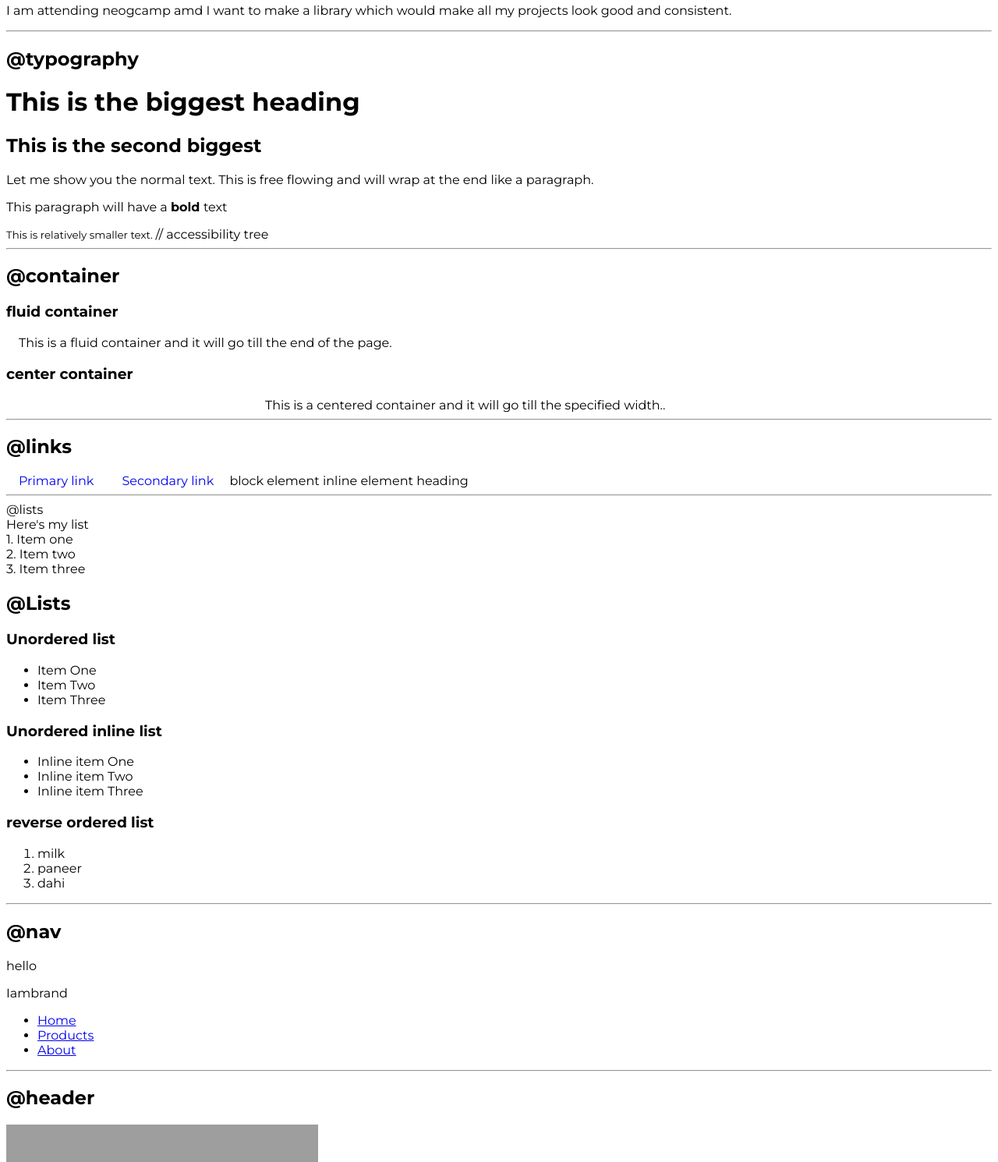
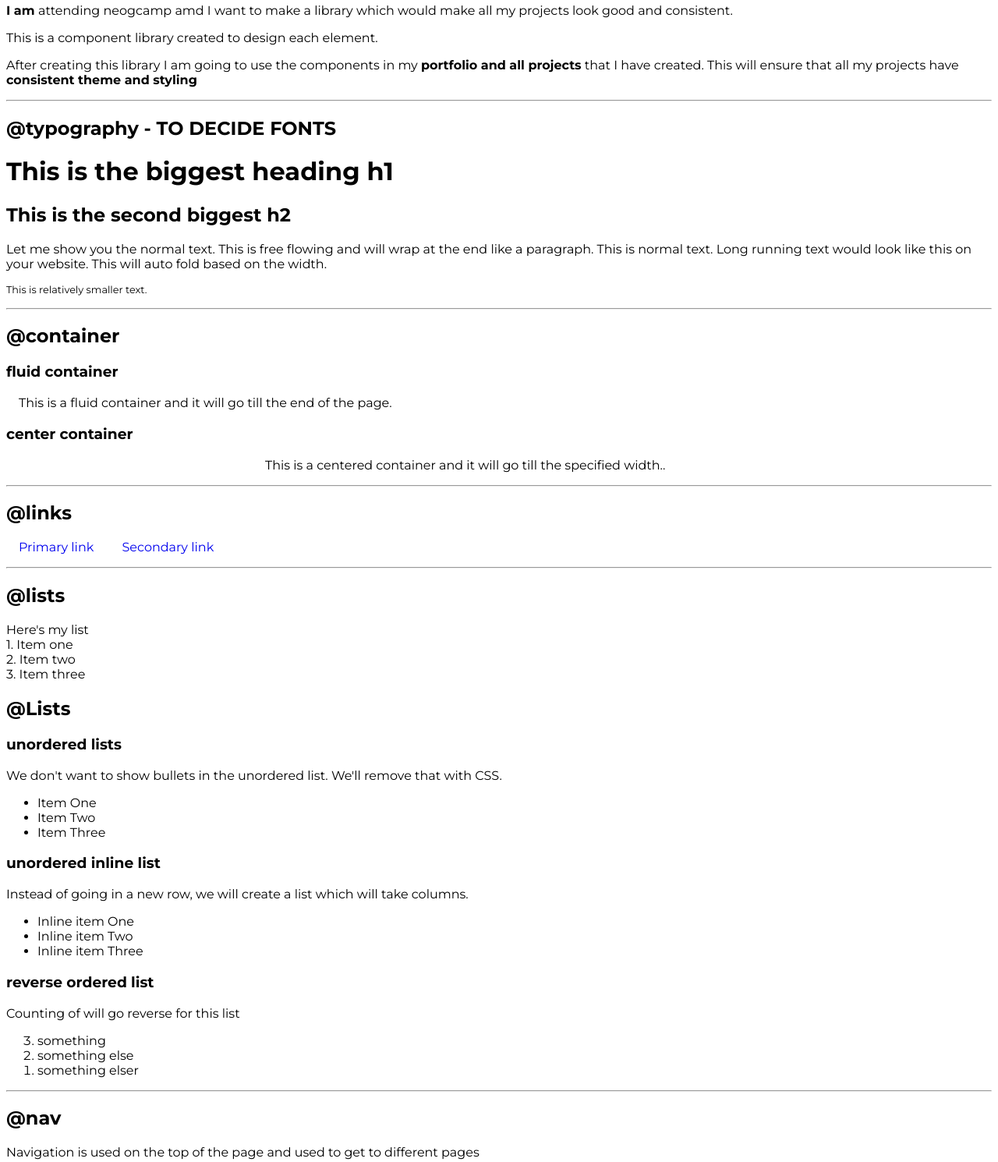
Before and after one commit to swapnilbawane/neogcamp-lessonthree-css-live, a plain HTML site: page index.html in a window 1280 px wide. Shown: the part 78-1568 px from the top of the page at 78% size. Drawn offline with Linux system fonts and the light colour scheme; grey boxes are pictures that could not be loaded.

Commit message:
component library and portfolio website

```diff
--- a/index.html
+++ b/index.html
@@ -8,39 +8,54 @@
     <title>Component library </title>
 </head>
 <body>
+    <!-- TOP PORTION - DECIDES WHAT IS THE TOPIC -->
+    <!-- We write the main description here  -->
+
     <h1> Welcome to Swapnil's component library </h1>
-    <p> I am attending neogcamp amd I want to make a library which would make all my projects look good and consistent. </p>
-    <hr>
+    <p> <strong> I am </strong> attending neogcamp amd I want to make a library which would make all my projects look good and consistent. </p>
+    <p> This is a component library created to design each element. </p>
+    <p> After creating this library I am going to use the components in my <strong> portfolio and all projects</strong> that I have created. This will ensure that all my projects have <strong> consistent theme and styling </strong> </p>
 
-    <h2>@typography</h2>
-    <h1>This is the biggest heading</h1>
-    <h2> This is the second biggest </h2>
-    <p> Let me show you the normal text. This is free flowing and will wrap at the end like a paragraph.</p>
-    <p> This paragraph will have a <strong> bold </strong> text </p>
-    <small> This is relatively smaller text. </small>
-    // accessibility tree
+    <!-- DECIDES WHAT IS THE FONT. FORMATTING FONTS FROM HERE  -->
+    <!-- We import fonts here  -->
 
     <hr>
+    <h2>@typography - TO DECIDE FONTS </h2>
 
+    <h1>This is the biggest heading h1 </h1>
+    <h2> This is the second biggest h2 </h2>
+    <p> Let me show you the normal text. This is free flowing and will wrap at the end like a paragraph. This is normal text. Long running text would look like this on your website. This will auto fold based on the width. </p>
+
+    <p class="text-sm"> This is relatively smaller text. </p>
+
+    <!-- ALL ABOUT FORMATTING CONTAINERS -->
+    <!-- We format containers here deciding which will go center or stay fluid -->
+
+    <hr>
     <h2>@container</h2>
+
     <h3>fluid container</h3>
-    <div class="container">This is a fluid container and it will go till the end of the page. </div>
+    <div class="container-fluid">This is a fluid container and it will go till the end of the page. </div>
 
     <h3>center container</h3>
-    <div class="container-center">This is a centered container and it will go till the specified width.. </div>
+    <div class="container">This is a centered container and it will go till the specified width.. </div>
+
+    <!-- ALL ABOUT FORMATTING LINKS  -->
+    <!-- We do styling here about links which should go primary and what should go secondary. Whether links should be inline or block is decided by ul css definition.  -->
 
     <hr>
-
     <h2>@links</h2>
     <a class="link primary link" href="/">Primary link</a>
     <a class="link" href="/">Secondary link</a>
 
-    block element
-    inline element heading
+    <!-- ALL ABOUT FORMATTING LINKS -->
+    <!-- lists can be block element  -->
+    <!-- Lists can be inline element  -->
+    <!-- Here we do some styling as in remove the underline through text decoration then add border etc etc and color it to make it stand out as a button.  -->
 
     <hr>
 
-    @lists
+    <h2> @lists </h2>
     <div>
         Here's my list
         <div> 1. Item one  </div>
@@ -49,7 +64,9 @@
     </div>
 
     <h2>@Lists</h2>
-    <h3> Unordered list</h3>
+
+    <h3> unordered lists </h3>
+    <p>We don't want to show bullets in the unordered list. We'll remove that with CSS.</p>
 
     <ul>
         <li> Item One </li>
@@ -57,28 +74,31 @@
         <li> Item Three </li>
      </ul>
 
-     <h3>Unordered inline list</h3>
+    <h3>unordered inline list</h3>
+    <p>Instead of going in a new row, we will create a list which will take columns.</p>
 
      <ul>
          <li>Inline item One</li>
          <li>Inline item Two</li>
          <li>Inline item Three</li>
      </ul>
-     <!-- https://www.youtube.com/watch?v=No8qdcVYiQw&t=3133s -->
 
      <h3> reverse ordered list</h3>
-<!-- https://youtu.be/No8qdcVYiQw?t=3243 -->
-<ol>
-    <li> milk </li>
-    <li> paneer </li>
-    <li> dahi </li>
-</ol>
+     <p>Counting of will go reverse for this list </p>
+     <ol reversed>
+        <li>something</li>
+        <li>something else</li>
+        <li>something elser</li>
+    </ol>
 
 <hr>
 
+<!-- NAVIGATION FORMATTING -->
+
 <h2>@nav</h2>
+<p>Navigation is used on the top of the page and used to get to different pages</p>
 
-<p> hello </p>
+<nav>
 <div> Iambrand</div>
 <ul>
     <li>
@@ -94,7 +114,7 @@
         <a href="/" > About </a>
     </li>
 </ul>
-
+</nav>
 
 <hr>
 
@@ -106,15 +126,13 @@
 
 </header>
 
+<!-- SECTIONS  -->
 <hr>
 
 <h2> @Section </h2>
-<!-- <h3> Fluid section </h3>
-<p> This will go end to end with little margin at both sides. </p>
+<p> A section is used to separate parts of pages. In marketing websites you would have seen a header followed by sections of features, team, pricing, contact info etc.</p>
 
-<h3> Center section </h3>
-<p> This will go end to end with little margin at both sides. </p> -->
-
+    <h3>@normal section</h3>
 <section>
     <h3> White section </h3>
     <p> This will have white background. </p>
@@ -122,10 +140,11 @@
 
 
 <section>
-    <h3> Non White section </h3>
+    <h3>@an off white section </h3>
     <p> This will have gray background. </p>
 </section>
 
+<!-- FOOTER FORMATTING -->
 <hr>
 <h2> @footer </h2>
 <footer>
--- a/styles.css
+++ b/styles.css
@@ -13,23 +13,27 @@ body
 font-family: 'Montserrat', sans-serif;
 }
 
-/** container **/
-.container {
-    /* padding-left: 1rem;
-    padding-right: 1rem;
-    This is replaced by below definition if only two are mentioned it means top and right and the other two will be given
-    values according to top and bottom so here since only left and right is there we use 0 for top and bottom
-    values */
-    padding: 0rem 1rem;
+hr {
+    margin: 1rem 0;
 }
 
-.container-center {
+.text-sm {
+    font-size: 0.8em;
+}
+
+/* * container * */
+
+.container-fluid {
+    padding-left: 1rem;
+    padding-right: 1rem;
+}
+
+.container {
+   padding-left: 1rem;
+    padding-right: 1rem;
     max-width: 600px;
     margin: auto;
 }
-
-/** Links **/
-/** if you specify only two top details are applied to bottom and right details specifications are applied to left **/
 
 .link {
     text-decoration: none;
```
Also changed, not shown: htmlcomponentcopy.txt (added), notes.txt, stylecopy.txt (added).
